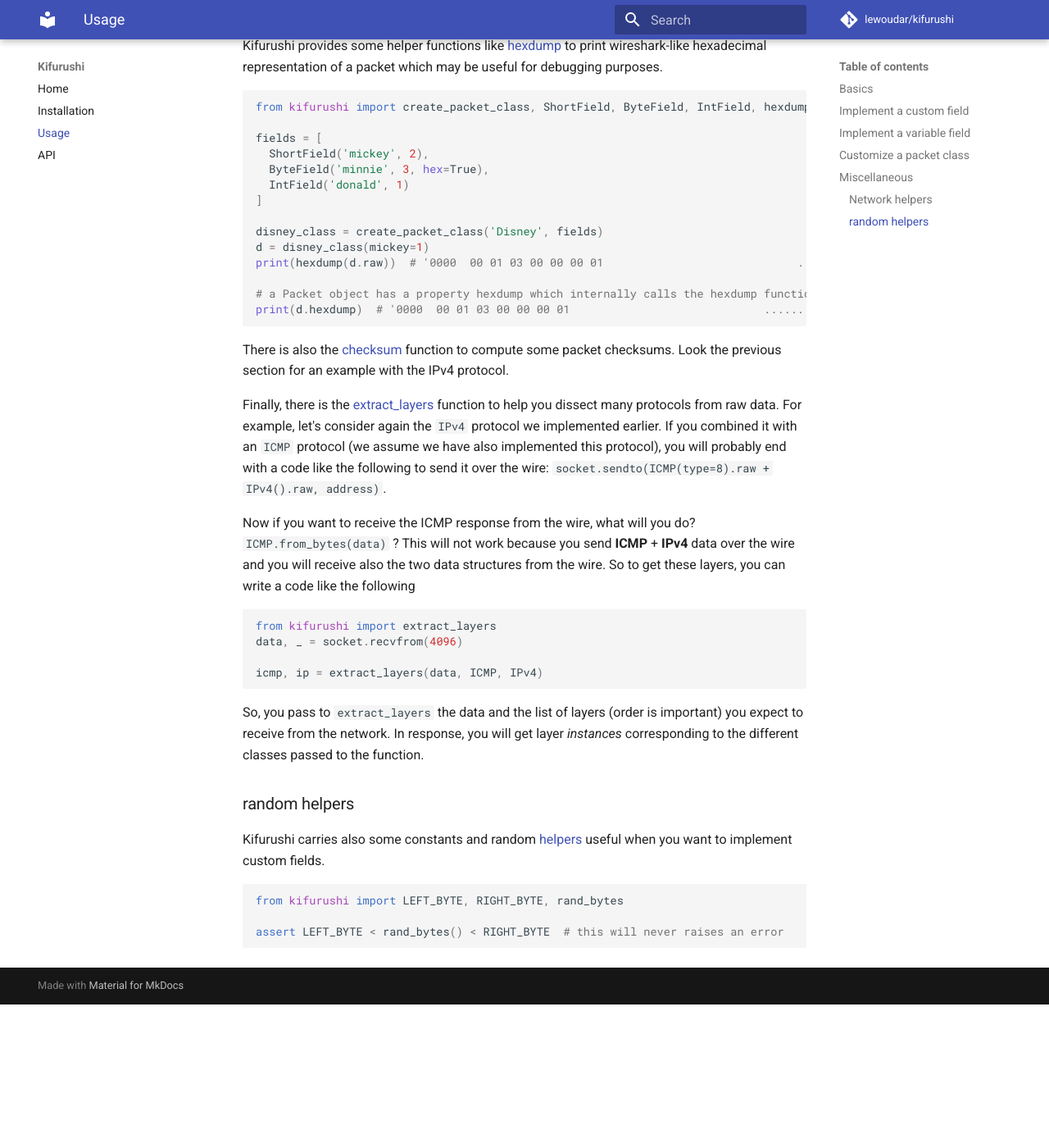
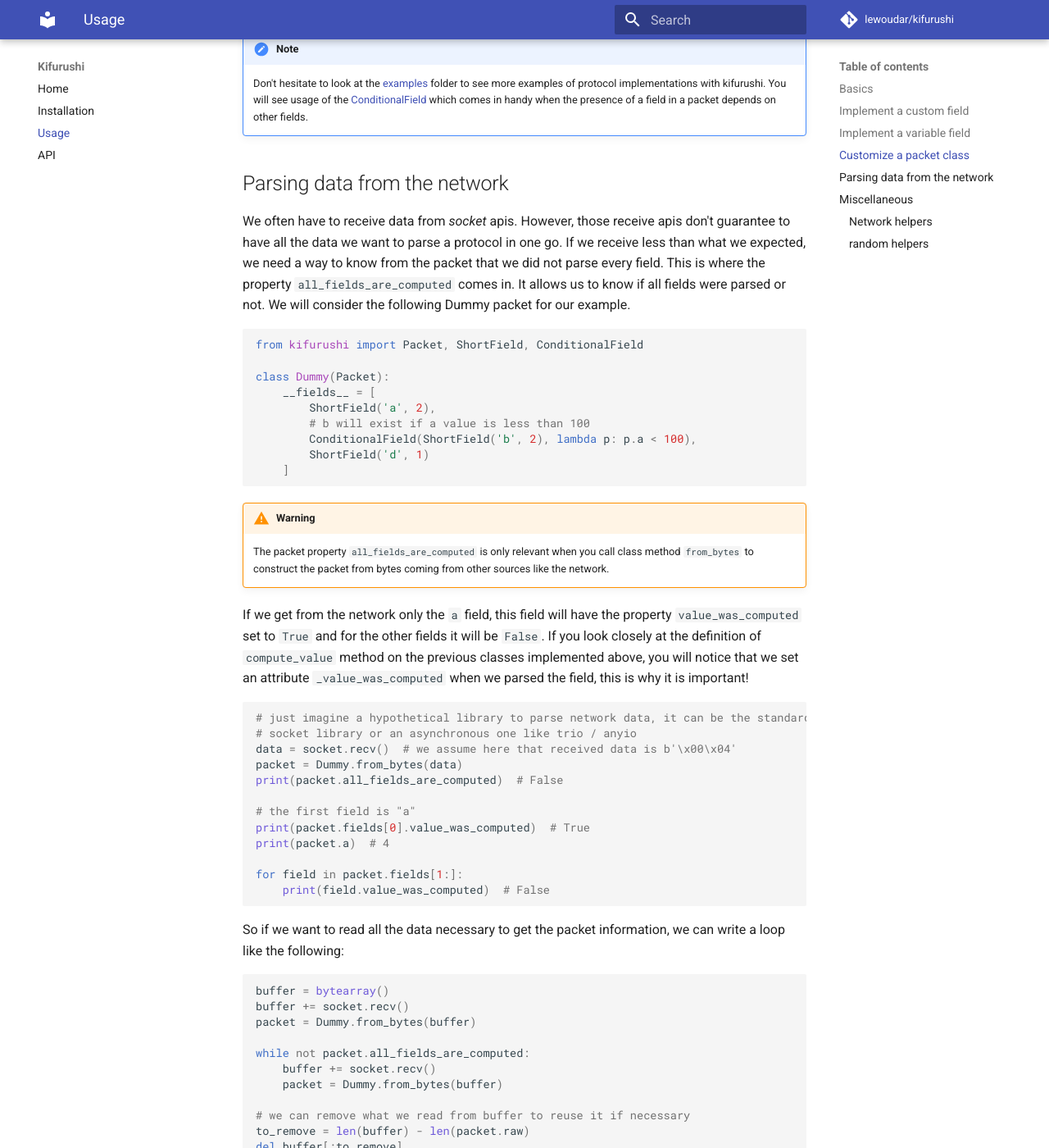
Before and after one commit to lewoudar/kifurushi, an MkDocs documentation site: the page built from docs/usage.md, in a window 1280 px wide and 1400 px high, scrolled down 7116 px. Shown: the whole window at 82% size. Built offline with MkDocs 1.6.1 and Material for MkDocs 9.7.7, drawn with Linux system fonts in a browser that asks for light colours; comment, search, counter and statistics services are not loaded; before the commit the page ends 8341 px from its top, so only the background shows below that; some of the changed text lies outside the part shown.

Commit message:
Assigned attibute (#5)
* build(poetry): updated dependencies

* feat(abc): added a property "value_was_assigned" on Field class

* refactor(abc): renamed attribute _value_was_assigned to _value_was_computed

* feat(fields): set _value_was_computed property when computing field's value from compute_value method

abc.py: renamed property value_was_assigned to value_was_computed

* feat(packet): implemented property all_fields_are_computed on Packet class

* docs: updated example scripts

* docs: updated usage.md

* ci(github actions): disabled tests on macos/pypy3

* ci(github actions): specified explicitly pypy3.7 to make tests work on the last macos version

* ci(github actions): came back to the old behaviour but replaced macos-latest by macos-10.15 since macos-latest does not play well with pypy3

* ci(github actions): changed pypy3 to pypy-3.7

pypy3 points to pypy-3.6 which is not supported on the latest macos (macos 11)

* ci(github actions): came back to macos-latest

* ci(github actions): add a new test block to differentiate cpython tests from pypy tests

* docs: updated CHANGELOG.md

````diff
--- a/docs/usage.md
+++ b/docs/usage.md
@@ -27,8 +27,8 @@ class Disney(Packet):
 You create a new protocol by inheriting the [Packet](api.md#packet) class. In this example, we have 3 fields:
 
 * A two-bytes integer field called *mickey* whose default value is 2.
-* A one byte integer field called *minnie* whose default value is 3. You notice the `hex` keyword set to true. It is to
-  tell that we prefer the hexadecimal representation when displaying this field information. We will see above an
+* A one byte integer field called *minnie* whose default value is 3. You will notice the `hex` keyword set to true. It
+  is to tell that we prefer the hexadecimal representation when displaying this field information. We will see above an
   example.
 * The last field is a four-byte field. It is slightly different from the first two (notice the *Enum* in the class name)
   . It takes a third **mandatory** argument which is an enum, or a dict mapping values to a literal representation
@@ -132,7 +132,7 @@ class IPField(Field):
 
     @property
     def size(self) -> int:
-        # the size is in bytes
+        # the size is in number of bytes
         return 4 if self._address.version == 4 else 16
 
     @property
@@ -167,11 +167,21 @@ class IPField(Field):
         else:
             return f'fe80::{random.randint(1, 8)}'
 
-    def compute_value(self, data: bytes, packet: Packet = None) -> Optional[bytes]:
+    def compute_value(self, data: bytes, packet: Packet = None) -> bytes:
         # data represent the remaining bytes to parse by the packet instance passed as second argument
         # packet can be useful in some circumstances where field value depends on previous fields already parsed
+
+        # if we don't have enough data to process, we stop there and return an empty byte so that following
+        # fields (if any) will not be processed too
+        if len(data) < self.size:
+            return b''
+
         self._address = ipaddress.ip_address(data[:self.size])
-        # it is important to return the remaining bytes after those representing this field so that other fields
+
+        # this is important to know if the field has been parsed correctly
+        self._value_was_computed = True
+
+        # it is also important to return the remaining bytes after those representing this field so that other fields
         # can also process their value
         return data[self.size:]
 
@@ -191,9 +201,8 @@ Notes:
 * The code should be simple to understand, just about the `compute_field` method, this is what is called for every field
   of a packet when the `Packet.from_bytes` method is used. The first argument is the remaining bytes to parse from input
   data, and the second argument is the packet currently processing the data. This second argument is useful when the
-  value of the current field depends on fields already parsed. We can then retrieved them via the packet object. It is
-  also important to return remaining bytes after removing those corresponding to the field. This way, other fields will
-  also be able to process their value.
+  value of the current field depends on fields already parsed. We can then retrieve them via the packet object. For the
+  rest, the comments should help you understand what is happening.
 
 ## Implement a variable field
 
@@ -203,13 +212,18 @@ this kind of issue. Let's imagine we have a protocol `Dummy` with three fields:
 latter depends on the second to get its value. This is how we can implement _data_ field.
 
 ```python
-from typing import Optional
 from kifurushi import Packet, VariableStringField, ByteField, ShortField
 
 
 class DataField(VariableStringField):
-    def compute_value(self, data: bytes, packet: Packet = None) -> Optional[bytes]:
+    def compute_value(self, data: bytes, packet: Packet = None) -> bytes:
+        # if we don't have enough data to process the field, we stop here
+        if len(data) < packet.length:
+            return b''
+
         self._value = data[:packet.length].decode()
+        # important to know that the field has been parsed
+        self._value_was_computed = True
         return data[packet.length:]
 
 
@@ -329,6 +343,65 @@ raw bytes to send on the wire.
     [ConditionalField](api.md#conditionalfield) which comes in handy when the presence of a field in a packet depends on
     other fields.
 
+## Parsing data from the network
+
+We often have to receive data from _socket_ apis. However, those receive apis don't guarantee to have all the data we
+want to parse a protocol in one go. If we receive less than what we expected, we need a way to know from the packet
+that we did not parse every field. This is where the property `all_fields_are_computed` comes in. It allows us to
+know if all fields were parsed or not. We will consider the following Dummy packet for our example.
+
+```python
+from kifurushi import Packet, ShortField, ConditionalField
+
+class Dummy(Packet):
+    __fields__ = [
+        ShortField('a', 2),
+        # b will exist if a value is less than 100
+        ConditionalField(ShortField('b', 2), lambda p: p.a < 100),
+        ShortField('d', 1)
+    ]
+```
+
+!!! warning
+    The packet property `all_fields_are_computed` is only relevant when you call class method `from_bytes` to construct
+    the packet from bytes coming from other sources like the network.
+
+If we get from the network only the `a` field, this field will have the property `value_was_computed` set to `True` and
+for the other fields it will be `False`. If you look closely at the definition of `compute_value` method on the previous
+classes implemented above, you will notice that we set an attribute `_value_was_computed` when we parsed the field, this
+is why it is important!
+
+```python
+# just imagine a hypothetical library to parse network data, it can be the standard
+# socket library or an asynchronous one like trio / anyio
+data = socket.recv()  # we assume here that received data is b'\x00\x04'
+packet = Dummy.from_bytes(data)
+print(packet.all_fields_are_computed)  # False
+
+# the first field is "a"
+print(packet.fields[0].value_was_computed)  # True
+print(packet.a)  # 4
+
+for field in packet.fields[1:]:
+    print(field.value_was_computed)  # False
+```
+
+So if we want to read all the data necessary to get the packet information, we can write a loop like the following:
+
+```python
+buffer = bytearray()
+buffer += socket.recv()
+packet = Dummy.from_bytes(buffer)
+
+while not packet.all_fields_are_computed:
+    buffer += socket.recv()
+    packet = Dummy.from_bytes(buffer)
+
+# we can remove what we read from buffer to reuse it if necessary
+to_remove = len(buffer) - len(packet.raw)
+del buffer[:to_remove]
+```
+
 ## Miscellaneous
 
 ### Network helpers
@@ -362,7 +435,7 @@ For example, let's consider again the `IPv4` protocol we implemented earlier. If
 the wire: `socket.sendto(ICMP(type=8).raw + IPv4().raw, address)`.
 
 Now if you want to receive the ICMP response from the wire, what will you do? `ICMP.from_bytes(data)` ? This will not
-work because you send **ICMP** + **IPv4** data over the wire and you will receive also the two data structures from the
+work because you send **ICMP** + **IPv4** data over the wire, and you will receive also the two data structures from the
 wire. So to get these layers, you can write a code like the following
 
 ```python
````
Also changed, not shown: other parts of docs/usage.md (+1 -1 lines), CHANGELOG.md (+11 -2 lines), 10 other files.
